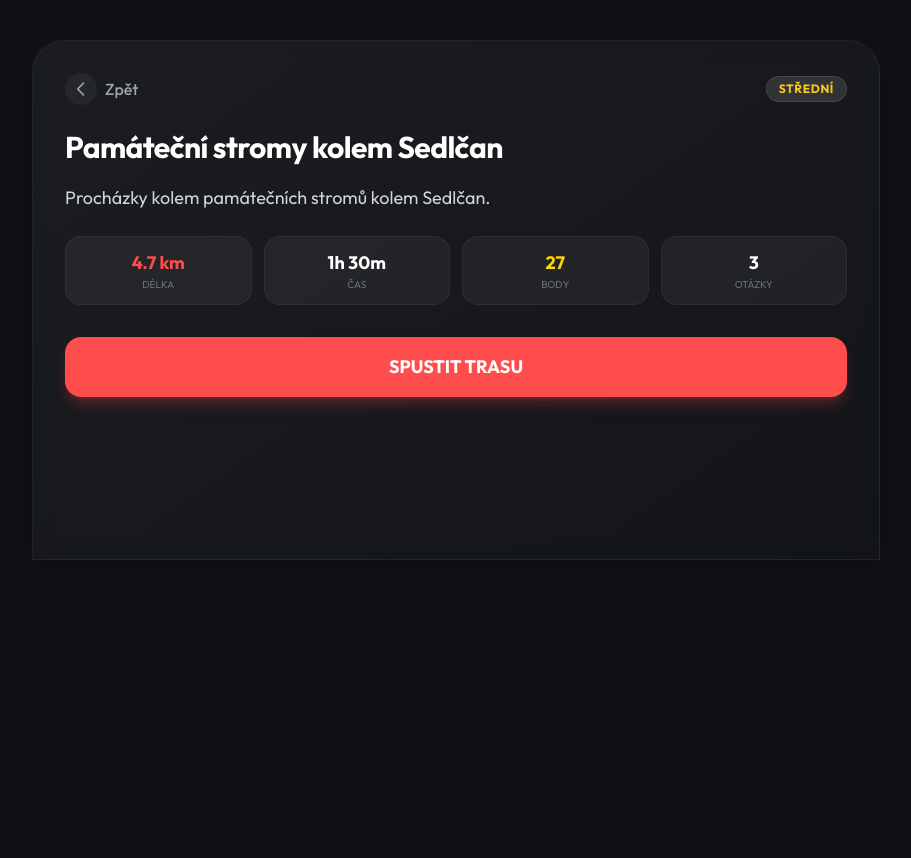
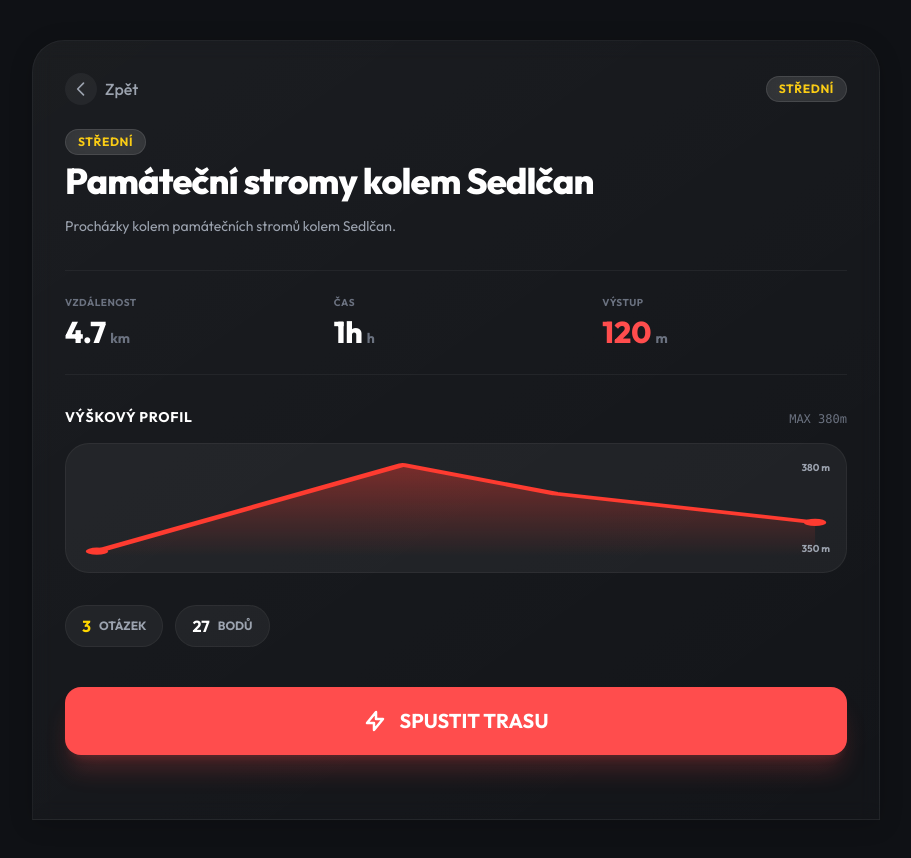
Before and after one commit to antoniinx/sedlcany, a Next.js app: page /route/1 in a window 1280 px wide. Shown: the part 720-1578 px from the top of the page, without its empty margins (184-1095 px from the left). Before the commit the page ends 1408 px from the top, so only its background shows below. Built offline with nearby package versions, Linux system fonts and the light colour scheme; no server answers.

Commit message:
zmena designu, pridani kategorie -o meste-

```diff
--- a/components/ElevationProfile.js
+++ b/components/ElevationProfile.js
@@ -1,81 +1,60 @@
-export default function ElevationProfile({ profile, totalLength }) {
-  if (!profile || profile.length === 0) {
-    return (
-      <div className="w-full h-32 bg-dark-bg border border-dark-border rounded-xl flex items-center justify-center">
-        <p className="text-gray-400 text-sm">Žádná data o výškovém profilu</p>
-      </div>
-    );
-  }
+export default function ElevationProfile({ profile, color = "#ff3b30" }) {
+  if (!profile || profile.length < 2) return null;
 
-  const maxElevation = Math.max(...profile.map(p => p.elevation));
-  const minElevation = Math.min(...profile.map(p => p.elevation));
-  const elevationRange = maxElevation - minElevation || 1;
-  const maxDistance = totalLength || profile[profile.length - 1].distance;
+  const width = 100;
+  const height = 40;
+  const padding = 2; // Keep content away from very edges
 
-  // Calculate points for SVG path
-  const points = profile.map((point, index) => {
-    const x = (point.distance / maxDistance) * 100;
-    const y = 100 - ((point.elevation - minElevation) / elevationRange) * 80; // 80% of height for padding
-    return `${x},${y}`;
-  }).join(' ');
+  const minEle = Math.min(...profile.map(p => p.elevation));
+  const maxEle = Math.max(...profile.map(p => p.elevation));
+  const eleRange = maxEle - minEle || 1; // Prevent division by zero
 
-  // Create area path for fill
-  const areaPath = `M 0,100 L ${points} L 100,100 Z`;
+  const maxDist = profile[profile.length - 1].distance;
+
+  // Helper to map values to SVG coordinates
+  // X: 0 -> width
+  // Y: height -> 0 (because SVG Y is down)
+  const getX = (dist) => (dist / maxDist) * (width - 2 * padding) + padding;
+  const getY = (ele) => height - padding - ((ele - minEle) / eleRange) * (height - 2 * padding);
+
+  // Build points for the line
+  let d = `M ${getX(profile[0].distance)} ${getY(profile[0].elevation)}`;
+
+  profile.forEach((p, i) => {
+    if (i === 0) return;
+    // Smoother curves could be done with bezier, but straight lines are fine for accurate sports data
+    d += ` L ${getX(p.distance)} ${getY(p.elevation)}`;
+  });
+
+  // Build area (close the loop down to bottom)
+  const areaD = `${d} L ${getX(maxDist)} ${height} L ${getX(0)} ${height} Z`;
 
   return (
-    <div className="w-full bg-dark-bg border border-dark-border rounded-xl p-4">
-      <div className="relative w-full h-32">
-        <svg
-          viewBox="0 0 100 100"
-          preserveAspectRatio="none"
-          className="w-full h-full"
-        >
-          {/* Grid lines */}
-          {[0, 25, 50, 75, 100].map((y) => (
-            <line
-              key={y}
-              x1="0"
-              y1={y}
-              x2="100"
-              y2={y}
-              stroke="#3a3a3a"
-              strokeWidth="0.5"
-            />
-          ))}
-          {/* Elevation area */}
-          <path
-            d={areaPath}
-            fill="url(#elevationGradient)"
-            opacity="0.3"
-          />
-          {/* Elevation line */}
-          <polyline
-            points={points}
-            fill="none"
-            stroke="#ff3b30"
-            strokeWidth="2"
-            strokeLinecap="round"
-            strokeLinejoin="round"
-          />
-          {/* Gradient definition */}
-          <defs>
-            <linearGradient id="elevationGradient" x1="0%" y1="0%" x2="0%" y2="100%">
-              <stop offset="0%" stopColor="#ff3b30" stopOpacity="0.4" />
-              <stop offset="100%" stopColor="#ff3b30" stopOpacity="0.1" />
-            </linearGradient>
-          </defs>
-        </svg>
-        {/* Elevation labels */}
-        <div className="absolute top-2 left-2 text-xs font-semibold text-white">
-          {maxElevation}m
-        </div>
-        <div className="absolute bottom-2 left-2 text-xs font-semibold text-gray-400">
-          {minElevation}m
-        </div>
-        <div className="absolute bottom-2 right-2 text-xs font-semibold text-gray-400">
-          {maxDistance.toFixed(1)} km
-        </div>
-      </div>
+    <div className="w-full h-24 relative">
+      <svg viewBox={`0 0 ${width} ${height}`} preserveAspectRatio="none" className="w-full h-full overflow-visible">
+        {/* Gradient Definition */}
+        <defs>
+          <linearGradient id={`grad-${color}`} x1="0%" y1="0%" x2="0%" y2="100%">
+            <stop offset="0%" style={{ stopColor: color, stopOpacity: 0.4 }} />
+            <stop offset="100%" style={{ stopColor: color, stopOpacity: 0.0 }} />
+          </linearGradient>
+        </defs>
+
+        {/* Fill Area */}
+        <path d={areaD} fill={`url(#grad-${color})`} stroke="none" />
+
+        {/* Stroke Line */}
+        <path d={d} fill="none" stroke={color} strokeWidth="1.5" strokeLinecap="round" strokeLinejoin="round" />
+
+        {/* Start/End Dots */}
+        <circle cx={getX(0)} cy={getY(profile[0].elevation)} r="1.5" fill={color} />
+        <circle cx={getX(maxDist)} cy={getY(profile[profile.length - 1].elevation)} r="1.5" fill={color} />
+
+      </svg>
+
+      {/* Labels */}
+      <div className="absolute top-0 right-0 text-[10px] font-bold text-gray-400">{maxEle} m</div>
+      <div className="absolute bottom-0 right-0 text-[10px] font-bold text-gray-400">{minEle} m</div>
     </div>
   );
 }
--- a/components/RouteCard.js
+++ b/components/RouteCard.js
@@ -15,74 +15,79 @@ export default function RouteCard({ route }) {
     }
   }, [currentUser, route.id]);
 
+  // Difficulty Color Logic
+  const difficultyColor = route.difficulty === 'Lehká' ? 'text-green-500' :
+    route.difficulty === 'Střední' ? 'text-yellow-500' : 'text-red-500';
+
   return (
     <Link href={`/route/${route.id}`}>
       <motion.div
         whileTap={{ scale: 0.98 }}
-        className="glass-card rounded-2xl overflow-hidden relative group cursor-pointer h-[280px] w-full"
+        className="glass-card rounded-3xl overflow-hidden relative group cursor-pointer w-full transition-all duration-300 hover:shadow-2xl hover:border-accent-primary/30"
       >
-        {/* Abstract Background Gradient based on difficulty */}
-        <div className={`absolute inset-0 opacity-20 bg-gradient-to-br ${route.difficulty === 'Lehká' ? 'from-green-500 to-emerald-900' :
-          route.difficulty === 'Střední' ? 'from-yellow-500 to-orange-900' :
-            'from-red-500 to-rose-900'
-          }`} />
+        {/* Background Visuals */}
+        <div className={`absolute inset-0 opacity-[0.03] bg-[url('https://www.transparenttextures.com/patterns/carbon-fibre.png')] pointer-events-none`} />
 
-        {/* Content Container */}
-        <div className="relative h-full p-6 flex flex-col justify-between z-10">
+        {/* Gradient Accent - Dynamic based on difficulty */}
+        <div className={`absolute top-0 right-0 w-32 h-32 bg-gradient-to-bl ${route.difficulty === 'Lehká' ? 'from-green-500/20' : route.difficulty === 'Střední' ? 'from-yellow-500/20' : 'from-red-500/20'} to-transparent rounded-bl-[100px] pointer-events-none`} />
 
-          {/* Header */}
-          <div className="flex justify-between items-start">
-            <span className={`px-3 py-1 rounded-full text-xs font-bold uppercase tracking-wider backdrop-blur-md bg-white/10 border border-white/10 ${route.difficulty === 'Lehká' ? 'text-green-400' :
-              route.difficulty === 'Střední' ? 'text-yellow-400' :
-                'text-red-400'
-              }`}>
-              {route.difficulty}
-            </span>
+        <div className="p-6 relative z-10">
 
+          {/* Top Row: Difficulty & Badge */}
+          <div className="flex justify-between items-start mb-4">
+            <div className="flex items-center space-x-2">
+              <span className={`h-2.5 w-2.5 rounded-full ${route.difficulty === 'Lehká' ? 'bg-green-500 box-shadow-glow-green' : route.difficulty === 'Střední' ? 'bg-yellow-500 box-shadow-glow-yellow' : 'bg-red-500 box-shadow-glow-red'}`} />
+              <span className={`text-xs font-extrabold uppercase tracking-widest ${difficultyColor}`}>
+                {route.difficulty.toUpperCase()}
+              </span>
+            </div>
             {completionRate !== null && (
-              <div className="flex items-center space-x-1.5 px-3 py-1 rounded-full bg-accent-secondary text-dark-bg font-bold shadow-glow">
-                <svg className="w-3.5 h-3.5" fill="none" stroke="currentColor" viewBox="0 0 24 24" strokeWidth={3}>
-                  <path strokeLinecap="round" strokeLinejoin="round" d="M5 13l4 4L19 7" />
-                </svg>
-                <span className="text-xs">{completionRate}%</span>
+              <div className="px-2 py-1 bg-accent-secondary rounded text-[10px] font-bold text-dark-bg uppercase tracking-wide">
+                Splněno
               </div>
             )}
           </div>
 
-          {/* Main Info */}
-          <div>
-            <h2 className="text-2xl font-bold text-white mb-2 leading-tight drop-shadow-lg">
-              {route.name}
-            </h2>
-            <div className="flex items-center space-x-4 text-sm text-gray-300 font-medium">
-              <div className="flex items-center">
-                <svg className="w-4 h-4 mr-1.5 text-accent-primary" fill="none" stroke="currentColor" viewBox="0 0 24 24">
-                  <path strokeLinecap="round" strokeLinejoin="round" strokeWidth={2} d="M13 10V3L4 14h7v7l9-11h-7z" />
-                </svg>
-                {route.length} km
-              </div>
-              <div className="flex items-center">
-                <svg className="w-4 h-4 mr-1.5 text-accent-primary" fill="none" stroke="currentColor" viewBox="0 0 24 24">
-                  <path strokeLinecap="round" strokeLinejoin="round" strokeWidth={2} d="M12 8v4l3 3m6-3a9 9 0 11-18 0 9 9 0 0118 0z" />
-                </svg>
-                {route.duration}
+          {/* Title */}
+          <h2 className="text-2xl font-extrabold text-white mb-6 leading-tight max-w-[90%]">
+            {route.name}
+          </h2>
+
+          {/* Stats Grid - The "Sports" Look */}
+          <div className="grid grid-cols-3 gap-4 border-t border-white/5 pt-4">
+
+            {/* Distance */}
+            <div>
+              <div className="text-gray-500 text-[10px] font-bold uppercase tracking-wider mb-0.5">Vzdálenost</div>
+              <div className="text-xl font-extrabold text-white flex items-baseline">
+                {route.length}
+                <span className="text-sm font-medium text-gray-500 ml-1">km</span>
               </div>
             </div>
+
+            {/* Duration */}
+            <div>
+              <div className="text-gray-500 text-[10px] font-bold uppercase tracking-wider mb-0.5">Čas</div>
+              <div className="text-xl font-extrabold text-white flex items-baseline">
+                {route.duration.split(' ')[0]}
+                <span className="text-sm font-medium text-gray-500 ml-1">h</span>
+              </div>
+            </div>
+
+            {/* Elevation (New) */}
+            <div>
+              <div className="text-gray-500 text-[10px] font-bold uppercase tracking-wider mb-0.5">Výstup</div>
+              <div className="text-xl font-extrabold text-accent-primary flex items-baseline">
+                {route.elevationGain || 0}
+                <span className="text-sm font-medium text-gray-500 ml-1">m</span>
+              </div>
+            </div>
+
           </div>
+        </div>
 
-          {/* Action Footer */}
-          <div className="pt-4 border-t border-white/10 flex justify-between items-center">
-            <span className="text-xs font-medium text-gray-400 uppercase tracking-widest">
-              {route.questions.length} Otázek
-            </span>
-            <div className="w-10 h-10 rounded-full bg-white/10 flex items-center justify-center group-hover:bg-accent-primary transition-colors duration-300">
-              <svg className="w-5 h-5 text-white transform group-hover:translate-x-0.5 transition-transform" fill="none" stroke="currentColor" viewBox="0 0 24 24">
-                <path strokeLinecap="round" strokeLinejoin="round" strokeWidth={2.5} d="M9 5l7 7-7 7" />
-              </svg>
-            </div>
-          </div>
-
-        </div>
+        {/* Action strip at bottom */}
+        <div className="absolute bottom-0 left-0 w-full h-1 bg-gradient-to-r from-transparent via-white/20 to-transparent opacity-0 group-hover:opacity-100 transition-opacity" />
       </motion.div>
     </Link>
   );
--- a/data/routes.js
+++ b/data/routes.js
@@ -14,6 +14,7 @@ export const routes = [
       { distance: 3, elevation: 370 },
       { distance: 4.7, elevation: 360 }
     ],
+    elevationGain: 120,
     coordinates: [
       [49.6537594, 14.4710851], // Point 1
       [49.6545, 14.4720], // Waypoint
@@ -73,6 +74,7 @@ export const routes = [
       { distance: 3, elevation: 350 },
       { distance: 5.5, elevation: 345 }
     ],
+    elevationGain: 45,
     coordinates: [
       [50.084, 14.408],
       [50.085, 14.409],
@@ -132,6 +134,7 @@ export const routes = [
       { distance: 4.5, elevation: 400 },
       { distance: 6.0, elevation: 370 }
     ],
+    elevationGain: 280,
     coordinates: [
       [50.082, 14.415],
       [50.083, 14.416],
--- a/pages/route/[id].js
+++ b/pages/route/[id].js
@@ -181,38 +181,78 @@ export default function RoutePage() {
               ) : showOverview ? (
                 <motion.div
                   key="overview"
-                  // ... Overview UI (Same)
                   initial={{ opacity: 0 }}
                   animate={{ opacity: 1 }}
                   exit={{ opacity: 0, x: -20 }}
+                  className="pb-8"
                 >
-                  <h1 className="text-3xl font-bold text-white mb-4 leading-tight">{route.name}</h1>
-                  <p className="text-gray-300 leading-relaxed mb-6 text-lg">{route.description}</p>
+                  <div className="flex justify-between items-start mb-2 hidden sm:flex">
+                    <span className={`px-3 py-1 rounded-full text-xs font-bold uppercase tracking-wider backdrop-blur-md bg-white/10 border border-white/10 ${route.difficulty === 'Lehká' ? 'text-green-400' :
+                      route.difficulty === 'Střední' ? 'text-yellow-400' :
+                        'text-red-400'
+                      }`}>
+                      {route.difficulty}
+                    </span>
+                  </div>
 
-                  {/* Stats Grid */}
-                  <div className="grid grid-cols-2 sm:grid-cols-4 gap-3 mb-8">
-                    <div className="bg-white/5 p-3 rounded-xl border border-white/5 text-center">
-                      <div className="text-accent-primary font-bold text-lg">{route.length} km</div>
-                      <div className="text-[10px] text-gray-500 uppercase">Délka</div>
+                  <h1 className="text-4xl font-extrabold text-white mb-4 leading-none tracking-tight">{route.name}</h1>
+                  <p className="text-gray-400 leading-relaxed mb-8 text-sm">{route.description}</p>
+
+                  {/* Sports Stats Grid */}
+                  <div className="grid grid-cols-3 gap-6 mb-8 border-y border-white/5 py-6">
+                    <div>
+                      <div className="text-gray-500 text-[10px] font-bold uppercase tracking-wider mb-1">Vzdálenost</div>
+                      <div className="text-3xl font-black text-white flex items-baseline">
+                        {route.length}
+                        <span className="text-sm font-bold text-gray-500 ml-1">km</span>
+                      </div>
                     </div>
-                    <div className="bg-white/5 p-3 rounded-xl border border-white/5 text-center">
-                      <div className="text-white font-bold text-lg">{route.duration}</div>
-                      <div className="text-[10px] text-gray-500 uppercase">Čas</div>
+                    <div>
+                      <div className="text-gray-500 text-[10px] font-bold uppercase tracking-wider mb-1">Čas</div>
+                      <div className="text-3xl font-black text-white flex items-baseline">
+                        {route.duration.split(' ')[0]}
+                        <span className="text-sm font-bold text-gray-500 ml-1">h</span>
+                      </div>
                     </div>
-                    <div className="bg-white/5 p-3 rounded-xl border border-white/5 text-center">
-                      <div className="text-accent-secondary font-bold text-lg">{route.reward}</div>
-                      <div className="text-[10px] text-gray-500 uppercase">Body</div>
+                    <div>
+                      <div className="text-gray-500 text-[10px] font-bold uppercase tracking-wider mb-1">Výstup</div>
+                      <div className="text-3xl font-black text-accent-primary flex items-baseline">
+                        {route.elevationGain || 120}
+                        <span className="text-sm font-bold text-gray-500 ml-1">m</span>
+                      </div>
                     </div>
-                    <div className="bg-white/5 p-3 rounded-xl border border-white/5 text-center">
-                      <div className="text-white font-bold text-lg">{route.questions.length}</div>
-                      <div className="text-[10px] text-gray-500 uppercase">Otázky</div>
+                  </div>
+
+                  {/* Elevation Profile */}
+                  {route.elevationProfile && (
+                    <div className="mb-8">
+                      <div className="flex justify-between items-end mb-4">
+                        <h3 className="text-sm font-bold text-white uppercase tracking-wider">Výškový profil</h3>
+                        <span className="text-xs text-gray-500 font-mono">MAX {Math.max(...route.elevationProfile.map(p => p.elevation))}m</span>
+                      </div>
+                      <div className="bg-white/5 rounded-2xl p-4 border border-white/5">
+                        <ElevationProfile profile={route.elevationProfile} color="#FE3B30" />
+                      </div>
+                    </div>
+                  )}
+
+                  {/* Info Badges */}
+                  <div className="flex gap-3 mb-8 overflow-x-auto pb-2 scrollbar-hide">
+                    <div className="flex items-center px-4 py-2 bg-white/5 rounded-full border border-white/5 whitespace-nowrap">
+                      <span className="text-accent-secondary font-bold mr-2">{route.questions.length}</span>
+                      <span className="text-xs text-gray-400 uppercase font-bold">Otázek</span>
+                    </div>
+                    <div className="flex items-center px-4 py-2 bg-white/5 rounded-full border border-white/5 whitespace-nowrap">
+                      <span className="text-white font-bold mr-2">{route.reward}</span>
+                      <span className="text-xs text-gray-400 uppercase font-bold">Bodů</span>
                     </div>
                   </div>
 
                   <button
                     onClick={() => setShowOverview(false)}
-                    className="w-full py-4 bg-accent-primary text-white rounded-xl font-bold text-lg uppercase shadow-lg shadow-accent-primary/25 hover:bg-red-500 transition-all active:scale-95"
+                    className="w-full py-5 bg-accent-primary text-white rounded-xl font-bold text-xl uppercase shadow-xl shadow-accent-primary/20 hover:bg-red-500 transition-all active:scale-95 flex items-center justify-center gap-3"
                   >
+                    <svg className="w-6 h-6" fill="none" viewBox="0 0 24 24" stroke="currentColor"><path strokeLinecap="round" strokeLinejoin="round" strokeWidth={2.5} d="M13 10V3L4 14h7v7l9-11h-7z" /></svg>
                     Spustit trasu
                   </button>
                 </motion.div>
```
Also changed, not shown: components/Navbar.js (+15 -0 lines), pages/city.js (added, +76 -0 lines).
